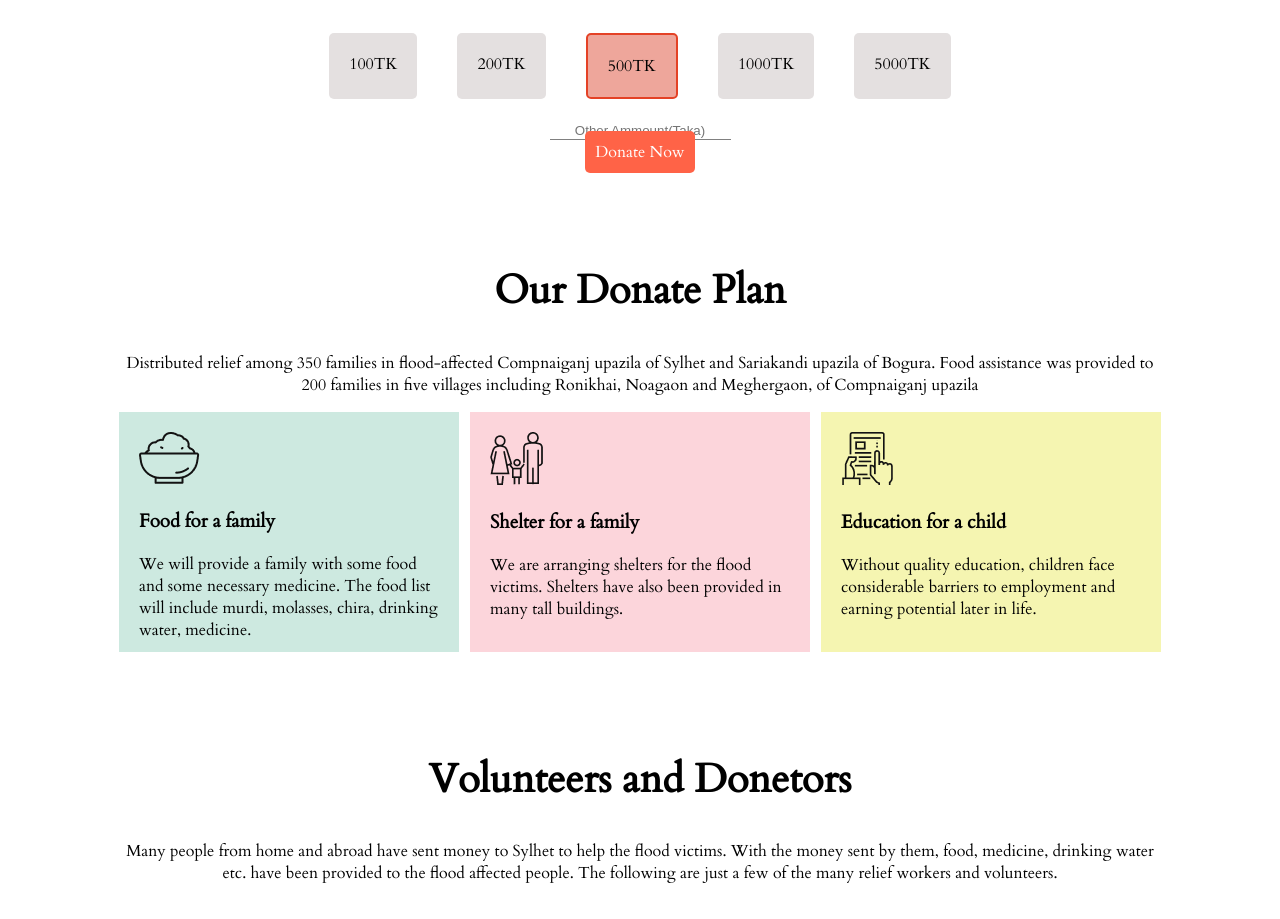
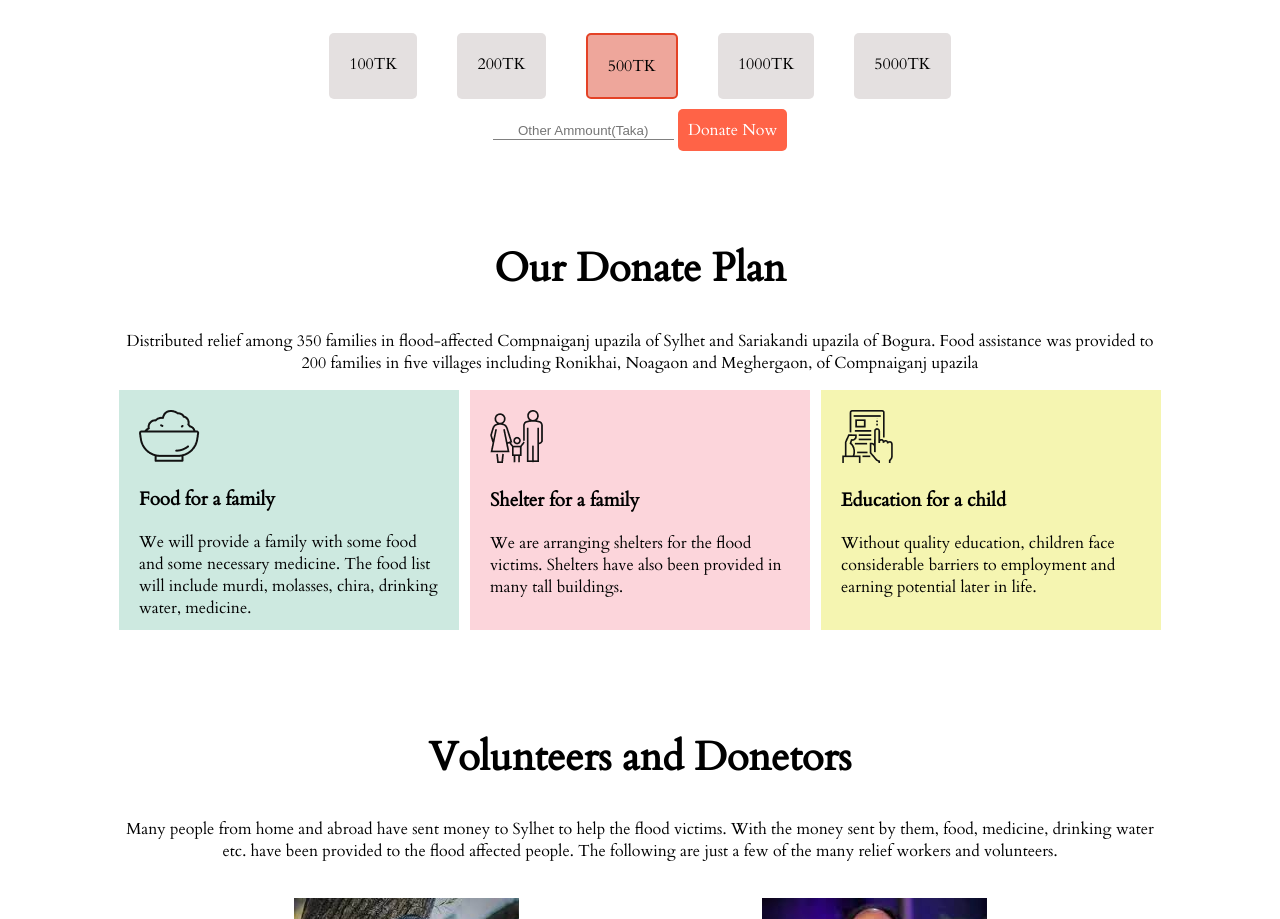
Before and after one commit to HannanShawon/Relief-to-save-lives, a plain HTML site: page index.html in a window 1280 px wide. Shown: the part 913-1832 px from the top of the page. Drawn offline with Linux system fonts and the light colour scheme.

Commit message:
modified

```diff
--- a/index.html
+++ b/index.html
@@ -38,10 +38,11 @@
                     <ul class="box">1000TK</ul>
                     <ul class="box">5000TK</ul>
                 </div>
-                <form>
+                <div class="inline-block">
                     <input class="amount" placeholder="Other Ammount(Taka)">
-                </form>
-                <a class="link-button">Donate Now</a>
+
+                    <a class="link-button">Donate Now</a>
+                </div>
             </div>
         </div>
     </section>
--- a/style.css
+++ b/style.css
@@ -51,6 +51,10 @@ h1 {
     margin: 20px;
     border-radius: 5px;
 
+}
+
+.inline-block {
+    display: inline-block;
 }
 
 #active-amount {
```
